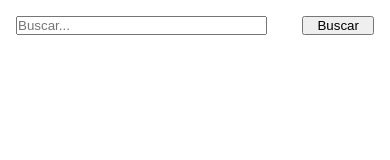
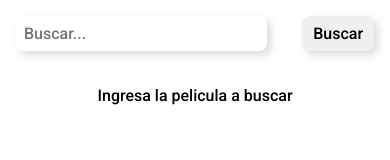
Before and after one commit to JoseDFN/Campus-Cine, a plain HTML site: page index.html in a window 390 px wide. Both pictures are taken after a click on the button "Buscar". Drawn offline with Linux system fonts and the light colour scheme.

Commit message:
feat: :sparkles: Updated keys, cardCreate function, search functionality, and mobile UI.
- Changed the key language of the keys in the literal objects for consistency. - Modified the cardCreate function to add a button and updated the layout of the entire card. - Added the searchFilm function to filter films based on user input. - Implemented onClick and keydown functionalities to trigger the searchFilm function, imported from methods. - Added CSS styles to enhance the user interface, focusing on improving the experience for mobile users.

```diff
--- a/css/style.css
+++ b/css/style.css
@@ -1,7 +1,15 @@
+@import url('https://fonts.googleapis.com/css2?family=Roboto:ital,wght@0,100..900;1,100..900&display=swap');
 * {
     box-sizing: border-box;
     padding: 0;
     margin: 0;
+    font-family: "Roboto", serif;
+    font-size: 1rem;
+    font-optical-sizing: auto;
+    font-weight: 450;
+    font-style: normal;
+    font-variation-settings:
+        "wdth" 100;
 }
 
 html {
@@ -18,7 +26,6 @@ html {
 display: flex;
 flex-direction: row;
 justify-content: space-between;
-max-height: 20%;
 }
 
 #films {
@@ -37,9 +44,13 @@ max-height: 20%;
     height: 100%;
 }
 
-.search__input{
+.search__input--box {
     width: 100%;
-    height: 80%;
+    height: 100%;
+    padding: .5rem;
+    border: 0 none;
+    border-radius: 8px;
+    box-shadow: 4px 4px 8px rgba(0, 0, 0, 0.15); /* sombra suave */
 }
 
 .search__bt{
@@ -47,15 +58,92 @@ max-height: 20%;
     height: 100%;
 }
 
-.search__button{
+.search__input--btn{
     width: 100%;
-    height: 80%;
+    height: 100%;
+    padding: 0.5rem;
+    border: 0 none;
+    border-radius: 8px;
+    box-shadow: 4px 4px 8px rgba(0, 0, 0, 0.15); /* sombra suave */
 }
 
 .card{
-    max-width: 95%;
+    width: 90%;
+    height: 85vh;
     display: flex;
     flex-direction: column;
     margin: 1rem auto 1rem auto;
-    gap: 1rem;
+    border: 1px transparent solid;
+    border-radius: 15px;
+    justify-content: center;
+    align-items: center;
+    transition: box-shadow 0.3s ease, border-color 0.3s ease; /* Animamos la sombra y el color del borde */
 }
+
+.title__container{
+    display: flex;
+    height: 10%;
+    width: 100%;
+    justify-content: center;
+    align-items: center;
+}
+
+.image__container{
+    display: flex;
+    height: 65%;
+    width: 85%;
+    justify-content: center;
+    align-items: center;
+}
+
+.description__container{
+    display: flex;
+    height: 17%;
+    width: 80%;
+    justify-content: center;
+    align-items: center;
+}
+
+.button__container{
+    display: flex;
+    height: 8%;
+    width: 25%;
+    justify-content: center;
+    align-items: center;
+}
+.title__card{
+    font-size: 2rem;
+    font-weight: bold;
+    text-align: center;
+}
+
+.img__card{
+    width: 100%;
+    border-radius: 10px;
+}
+
+.description__card{
+    font-size: 1.1rem;
+    text-align: justify;
+}
+
+.button__card{
+    width: 100%;
+    height: 65%;
+    border: none;
+    border-radius: 8px;
+    background-color: #333333c4;
+    color: #fff;
+    font-size: 1rem;
+    font-weight: bold;
+    transition: background-color 0.3s ease; /* Animamos el color del fondo */
+}
+
+.button__card:hover{
+    background-color: #333;
+}
+
+.card:hover{
+    background-color: #f1f1f1;
+    box-shadow: 6px 6px 8px rgba(0, 0, 0, 0.16); /* sombra suave */
+}
--- a/index.html
+++ b/index.html
@@ -11,10 +11,10 @@
     <header class="header container">
         <nav class="nav">
             <div class="search__bar">
-                <input type="text" class="search__input" placeholder="Buscar...">
+                <input type="text" class="search__input--box" id="search__input" placeholder="Buscar...">
             </div>
             <div class="search__bt">
-                <button class="search__button">Buscar</button>
+                <button class="search__input--btn" id="search__button">Buscar</button>
             </div>
         </nav>
     </header>
--- a/js/app.js
+++ b/js/app.js
@@ -1,9 +1,38 @@
-import { peliculas } from './data.js';
-import { crearTarjetas } from './methods.js';
+// Import the films array from the data.js module
+import { films } from './data.js';
 
-// Seleccionar el contenedor de las tarjetas
+// Import the searchFilm function from the methods.js module
+import { searchFilm } from './methods.js';
+
+// Select the container element where the movie cards will be displayed
 const container__films = document.getElementById('films');
-const userReq = document.getElementsByClassName('search__input');
 
-// Llamar a la función para crear tarjetas
-crearTarjetas(peliculas, container__films);
+// Add a click event listener to the search button
+document.getElementById('search__button').addEventListener('click',(e) => {
+
+  // Get the user's search query and convert it to lowercase
+  const userReq = document.getElementById('search__input').value.toLowerCase();
+
+  // Clear the container element before displaying new search results
+  container__films.innerHTML = "";
+
+  // Call the searchFilm function with the films array, user's search query, and container element
+  searchFilm(films, userReq, container__films)
+})
+
+// Add a keydown event listener to the search input field
+document.getElementById('search__input').addEventListener('keydown', (e) => {
+
+  // Check if the user pressed the Enter key
+  if (e.key === 'Enter') {
+
+    // Get the user's search query and convert it to lowercase
+    const userReq = document.getElementById('search__input').value.toLowerCase();
+
+    // Clear the container element before displaying new search results
+    container__films.innerHTML = "";
+
+    // Call the searchFilm function with the films array, user's search query, and container element
+    searchFilm(films, userReq, container__films)
+  }
+});
--- a/js/data.js
+++ b/js/data.js
@@ -1,182 +1,182 @@
-export const peliculas = [
+export const films = [
     {
-      titulo: "Inception",
-      imagen: "Inception.jpeg",
-      resumen: "Un ladrón que roba secretos corporativos a través del uso de tecnología de sueños debe realizar una misión casi imposible: implantar una idea en la mente de un objetivo.",
-      duracion: "148 minutos",
-      generos: ["Ciencia ficción", "Acción", "Thriller"],
+      title: "Inception",
+      image: "Inception.jpeg",
+      description: "Un ladrón que roba secretos corporativos a través del uso de tecnología de sueños debe realizar una misión casi imposible: implantar una idea en la mente de un objetivo.",
+      length: "148 minutos",
+      genre: ["Ciencia ficción", "Acción", "Thriller"],
       cast: ["Leonardo DiCaprio", "Joseph Gordon-Levitt", "Elliot Page"],
-      fechaLanzamiento: "2010-07-16"
+      dateLaunch: "2010-07-16"
     },
     {
-      titulo: "The Matrix",
-      imagen: "Matrix.jpeg",
-      resumen: "Un programador descubre que el mundo en el que vive es una simulación creada por máquinas inteligentes.",
-      duracion: "136 minutos",
-      generos: ["Ciencia ficción", "Acción"],
+      title: "The Matrix",
+      image: "Matrix.jpeg",
+      description: "Un programador descubre que el mundo en el que vive es una simulación creada por máquinas inteligentes.",
+      length: "136 minutos",
+      genre: ["Ciencia ficción", "Acción"],
       cast: ["Keanu Reeves", "Laurence Fishburne", "Carrie-Anne Moss"],
-      fechaLanzamiento: "1999-03-31"
+      dateLaunch: "1999-03-31"
     },
     {
-      titulo: "Interstellar",
-      imagen: "Interstellar.jpeg",
-      resumen: "Un equipo de astronautas viaja a través de un agujero de gusano para encontrar un nuevo hogar para la humanidad.",
-      duracion: "169 minutos",
-      generos: ["Ciencia ficción", "Aventura", "Drama"],
+      title: "Interstellar",
+      image: "Interstellar.jpeg",
+      description: "Un equipo de astronautas viaja a través de un agujero de gusano para encontrar un nuevo hogar para la humanidad.",
+      length: "169 minutos",
+      genre: ["Ciencia ficción", "Aventura", "Drama"],
       cast: ["Matthew McConaughey", "Anne Hathaway", "Jessica Chastain"],
-      fechaLanzamiento: "2014-11-07"
+      dateLaunch: "2014-11-07"
     },
     {
-      titulo: "Avatar",
-      imagen: "Avatar.jpeg",
-      resumen: "Un marine parapléjico es enviado a Pandora, donde se encuentra dividido entre seguir órdenes y proteger a los nativos del planeta.",
-      duracion: "162 minutos",
-      generos: ["Ciencia ficción", "Aventura", "Fantasía"],
+      title: "Avatar",
+      image: "Avatar.jpeg",
+      description: "Un marine parapléjico es enviado a Pandora, donde se encuentra dividido entre seguir órdenes y proteger a los nativos del planeta.",
+      length: "162 minutos",
+      genre: ["Ciencia ficción", "Aventura", "Fantasía"],
       cast: ["Sam Worthington", "Zoe Saldana", "Sigourney Weaver"],
-      fechaLanzamiento: "2009-12-18"
+      dateLaunch: "2009-12-18"
     },
     {
-      titulo: "The Dark Knight",
-      imagen: "TheDarkKnight.jpeg",
-      resumen: "Batman enfrenta su mayor desafío cuando el Joker desata el caos en Gotham.",
-      duracion: "152 minutos",
-      generos: ["Acción", "Crimen", "Drama"],
+      title: "The Dark Knight",
+      image: "TheDarkKnight.jpeg",
+      description: "Batman enfrenta su mayor desafío cuando el Joker desata el caos en Gotham.",
+      length: "152 minutos",
+      genre: ["Acción", "Crimen", "Drama"],
       cast: ["Christian Bale", "Heath Ledger", "Aaron Eckhart"],
-      fechaLanzamiento: "2008-07-18"
+      dateLaunch: "2008-07-18"
     },
     {
-      titulo: "Forrest Gump",
-      imagen: "ForrestGump.jpeg",
-      resumen: "La extraordinaria vida de Forrest Gump, un hombre con una inteligencia limitada pero un corazón enorme.",
-      duracion: "142 minutos",
-      generos: ["Drama", "Romance"],
+      title: "Forrest Gump",
+      image: "ForrestGump.jpeg",
+      description: "La extraordinaria vida de Forrest Gump, un hombre con una inteligencia limitada pero un corazón enorme.",
+      length: "142 minutos",
+      genre: ["Drama", "Romance"],
       cast: ["Tom Hanks", "Robin Wright", "Gary Sinise"],
-      fechaLanzamiento: "1994-07-06"
+      dateLaunch: "1994-07-06"
     },
     {
-      titulo: "Pulp Fiction",
-      imagen: "PulpFiction.jpeg",
-      resumen: "Varias historias interconectadas de crimen en Los Ángeles.",
-      duracion: "154 minutos",
-      generos: ["Crimen", "Drama"],
+      title: "Pulp Fiction",
+      image: "PulpFiction.jpeg",
+      description: "Varias historias interconectadas de crimen en Los Ángeles.",
+      length: "154 minutos",
+      genre: ["Crimen", "Drama"],
       cast: ["John Travolta", "Uma Thurman", "Samuel L. Jackson"],
-      fechaLanzamiento: "1994-10-14"
+      dateLaunch: "1994-10-14"
     },
     {
-      titulo: "The Shawshank Redemption",
-      imagen: "ShawshankRedemption.jpeg",
-      resumen: "Un banquero injustamente encarcelado planea su escape mientras forja una amistad en prisión.",
-      duracion: "142 minutos",
-      generos: ["Drama"],
+      title: "The Shawshank Redemption",
+      image: "TheShawshankRedemption.jpeg",
+      description: "Un banquero injustamente encarcelado planea su escape mientras forja una amistad en prisión.",
+      length: "142 minutos",
+      genre: ["Drama"],
       cast: ["Tim Robbins", "Morgan Freeman", "Bob Gunton"],
-      fechaLanzamiento: "1994-09-22"
+      dateLaunch: "1994-09-22"
     },
     {
-      titulo: "The Godfather",
-      imagen: "TheGodfather.jpeg",
-      resumen: "La historia de la familia Corleone y su lucha por mantener el control en el mundo del crimen organizado.",
-      duracion: "175 minutos",
-      generos: ["Crimen", "Drama"],
+      title: "The Godfather",
+      image: "TheGodfather.jpeg",
+      description: "La historia de la familia Corleone y su lucha por mantener el control en el mundo del crimen organizado.",
+      length: "175 minutos",
+      genre: ["Crimen", "Drama"],
       cast: ["Marlon Brando", "Al Pacino", "James Caan"],
-      fechaLanzamiento: "1972-03-24"
+      dateLaunch: "1972-03-24"
     },
     {
-      titulo: "Gladiator",
-      imagen: "Gladiator.jpeg",
-      resumen: "Un general romano caído en desgracia se convierte en gladiador para vengar a su familia.",
-      duracion: "155 minutos",
-      generos: ["Acción", "Drama"],
+      title: "Gladiator",
+      image: "Gladiator.jpeg",
+      description: "Un general romano caído en desgracia se convierte en gladiador para vengar a su familia.",
+      length: "155 minutos",
+      genre: ["Acción", "Drama"],
       cast: ["Russell Crowe", "Joaquin Phoenix", "Connie Nielsen"],
-      fechaLanzamiento: "2000-05-05"
+      dateLaunch: "2000-05-05"
     },
     {
-      titulo: "The Avengers",
-      imagen: "TheAvengers.jpeg",
-      resumen: "Un grupo de superhéroes se une para salvar al mundo de una amenaza alienígena.",
-      duracion: "143 minutos",
-      generos: ["Acción", "Aventura", "Ciencia ficción"],
+      title: "The Avengers",
+      image: "TheAvengers.jpeg",
+      description: "Un grupo de superhéroes se une para salvar al mundo de una amenaza alienígena.",
+      length: "143 minutos",
+      genre: ["Acción", "Aventura", "Ciencia ficción"],
       cast: ["Robert Downey Jr.", "Chris Evans", "Scarlett Johansson"],
-      fechaLanzamiento: "2012-05-04"
+      dateLaunch: "2012-05-04"
     },
     {
-      titulo: "Titanic",
-      imagen: "Titanic.jpeg",
-      resumen: "Una historia de amor trágica a bordo del famoso barco que se hundió en 1912.",
-      duracion: "195 minutos",
-      generos: ["Drama", "Romance"],
+      title: "Titanic",
+      image: "Titanic.jpeg",
+      description: "Una historia de amor trágica a bordo del famoso barco que se hundió en 1912.",
+      length: "195 minutos",
+      genre: ["Drama", "Romance"],
       cast: ["Leonardo DiCaprio", "Kate Winslet", "Billy Zane"],
-      fechaLanzamiento: "1997-12-19"
+      dateLaunch: "1997-12-19"
     },
     {
-      titulo: "Joker",
-      imagen: "Joker.jpeg",
-      resumen: "La transformación de Arthur Fleck en el infame villano Joker.",
-      duracion: "122 minutos",
-      generos: ["Drama", "Crimen", "Thriller"],
+      title: "Joker",
+      image: "Joker.jpeg",
+      description: "La transformación de Arthur Fleck en el infame villano Joker.",
+      length: "122 minutos",
+      genre: ["Drama", "Crimen", "Thriller"],
       cast: ["Joaquin Phoenix", "Robert De Niro", "Zazie Beetz"],
-      fechaLanzamiento: "2019-10-04"
+      dateLaunch: "2019-10-04"
     },
     {
-      titulo: "Spider-Man: No Way Home",
-      imagen: "SpiderManNoWayHome.jpeg",
-      resumen: "Spider-Man debe enfrentarse a enemigos del multiverso tras desatar el caos con un hechizo fallido.",
-      duracion: "148 minutos",
-      generos: ["Acción", "Aventura", "Ciencia ficción"],
+      title: "Spider-Man: No Way Home",
+      image: "SpiderManNoWayHome.jpeg",
+      description: "Spider-Man debe enfrentarse a enemigos del multiverso tras desatar el caos con un hechizo fallido.",
+      length: "148 minutos",
+      genre: ["Acción", "Aventura", "Ciencia ficción"],
       cast: ["Tom Holland", "Zendaya", "Benedict Cumberbatch"],
-      fechaLanzamiento: "2021-12-17"
+      dateLaunch: "2021-12-17"
     },
     {
-      titulo: "Parasite",
-      imagen: "Parasite.jpeg",
-      resumen: "Una familia pobre se infiltra en la vida de una familia rica con resultados inesperados.",
-      duracion: "132 minutos",
-      generos: ["Drama", "Thriller"],
+      title: "Parasite",
+      image: "Parasite.jpeg",
+      description: "Una familia pobre se infiltra en la vida de una familia rica con resultados inesperados.",
+      length: "132 minutos",
+      genre: ["Drama", "Thriller"],
       cast: ["Song Kang-ho", "Lee Sun-kyun", "Cho Yeo-jeong"],
-      fechaLanzamiento: "2019-05-30"
+      dateLaunch: "2019-05-30"
     },
     {
-      titulo: "The Lion King",
-      imagen: "TheLionKing.jpeg",
-      resumen: "La historia de Simba, un joven león que debe reclamar su lugar como rey de la sabana.",
-      duracion: "88 minutos",
-      generos: ["Animación", "Aventura", "Drama"],
+      title: "The Lion King",
+      image: "TheLionKing.jpeg",
+      description: "La historia de Simba, un joven león que debe reclamar su lugar como rey de la sabana.",
+      length: "88 minutos",
+      genre: ["Animación", "Aventura", "Drama"],
       cast: ["Matthew Broderick", "Jeremy Irons", "James Earl Jones"],
-      fechaLanzamiento: "1994-06-15"
+      dateLaunch: "1994-06-15"
     },
     {
-      titulo: "Frozen",
-      imagen: "Frozen.jpeg",
-      resumen: "Dos hermanas deben salvar su reino del invierno eterno y aprender a reconectar entre ellas.",
-      duracion: "102 minutos",
-      generos: ["Animación", "Aventura", "Fantasía"],
+      title: "Frozen",
+      image: "Frozen.jpeg",
+      description: "Dos hermanas deben salvar su reino del invierno eterno y aprender a reconectar entre ellas.",
+      length: "102 minutos",
+      genre: ["Animación", "Aventura", "Fantasía"],
       cast: ["Kristen Bell", "Idina Menzel", "Jonathan Groff"],
-      fechaLanzamiento: "2013-11-27"
+      dateLaunch: "2013-11-27"
     },
     {
-      titulo: "Jurassic Park",
-      imagen: "JurassicPark.jpeg",
-      resumen: "Un parque temático de dinosaurios se convierte en un caos cuando las criaturas escapan de su contención.",
-      duracion: "127 minutos",
-      generos: ["Aventura", "Ciencia ficción"],
+      title: "Jurassic Park",
+      image: "JurassicPark.jpeg",
+      description: "Un parque temático de dinosaurios se convierte en un caos cuando las criaturas escapan de su contención.",
+      length: "127 minutos",
+      genre: ["Aventura", "Ciencia ficción"],
       cast: ["Sam Neill", "Laura Dern", "Jeff Goldblum"],
-      fechaLanzamiento: "1993-06-11"
+      dateLaunch: "1993-06-11"
     },
     {
-      titulo: "Toy Story",
-      imagen: "ToyStory.jpeg",
-      resumen: "Las aventuras de Woody, Buzz y el resto de los juguetes cuando su dueño no está en casa.",
-      duracion: "81 minutos",
-      generos: ["Animación", "Aventura", "Comedia"],
+      title: "Toy Story",
+      image: "ToyStory.jpeg",
+      description: "Las aventuras de Woody, Buzz y el resto de los juguetes cuando su dueño no está en casa.",
+      length: "81 minutos",
+      genre: ["Animación", "Aventura", "Comedia"],
       cast: ["Tom Hanks", "Tim Allen", "Don Rickles"],
-      fechaLanzamiento: "1995-11-22"
+      dateLaunch: "1995-11-22"
     },
     {
-      titulo: "Black Panther",
-      imagen: "BlackPanther.jpeg",
-      resumen: "El recién coronado rey de Wakanda debe defender su trono y proteger su nación.",
-      duracion: "134 minutos",
-      generos: ["Acción", "Aventura", "Ciencia ficción"],
+      title: "Black Panther",
+      image: "BlackPanther.jpeg",
+      description: "El recién coronado rey de Wakanda debe defender su trono y proteger su nación.",
+      length: "134 minutos",
+      genre: ["Acción", "Aventura", "Ciencia ficción"],
       cast: ["Chadwick Boseman", "Michael B. Jordan", "Lupita Nyong'o"],
-      fechaLanzamiento: "2018-02-16"
+      dateLaunch: "2018-02-16"
     }
   ];
--- a/js/methods.js
+++ b/js/methods.js
@@ -1,27 +1,72 @@
-import { peliculas } from "./data";
+// Función para crear tarjetas dinámicamente
+export function cardCreate(films, container) {
 
-// Función para crear tarjetas dinámicamente
-export function crearTarjetas(peliculas, contenedor) {
+  // Iterate over each film object in the films array
+  films.forEach(film => {
 
-  peliculas.forEach(pelicula => {
-    const {titulo, imagen, resumen} = pelicula
+    // Destructure the film object to get the title, image, and description properties
+    const {title, image, description} = film
+
+    // Create a new div element and assign the "card" class to it
     const card = document.createElement("div");
     card.classList.add("card");
 
+    // Use template literals to create the HTML structure for the movie card
+    // The title, image, and description are inserted into the respective HTML elements
     card.innerHTML = `
-    <img class= "img__card" src="./img/${imagen}" alt="${titulo}">
-    <div class="content">
-      <h2 class = "title__card">${titulo}</h2>
-      <p class = "description__card">${resumen}</p>
+    <div class="title__container">
+      <h2 class = "title__card">${title}</h2>
+    </div>
+    <div class="image__container">
+      <img class= "img__card" src="./img/${image}" alt="${title}">
+    </div>
+    <div class="description__container">
+      <p class = "description__card">${description}</p>
+    </div>
+    <div class = "button__container">
+      <button class="button__card">Ver más</button>
     </div>
     `;
-    contenedor.appendChild(card);
+
+    // Append the newly created card element to the specified container
+    container.appendChild(card);
+  });
+};
+
+// Function to search for a film and display results
+export function searchFilm(films, query, container) {
+  // Return a new Promise to handle asynchronous operations
+  return new Promise((resolve, reject) => {
+    // Check if the query is empty
+    if (!query) {
+      // Create a message element to inform the user to enter a search term
+      const noResultsMessage = document.createElement('p');
+      noResultsMessage.innerHTML = `<br>Ingresa la pelicula a buscar`;
+      container.appendChild(noResultsMessage);
+      // Reject the promise as no query was provided
+      reject();
+      return;
+    }
+
+    // Filter the films array to find matches with the query
+    const filter = films.filter((film) =>
+      film.title.toLowerCase().includes(query.toLowerCase())
+    );
+
+    // Check if no films matched the query
+    if (filter.length === 0) {
+      // Create a message element to inform the user that no films were found
+      const noResultsMessage = document.createElement('p');
+      noResultsMessage.innerHTML = `<br>Lo sentimos, no tenemos disponible la pelicula ${query} en este momento`;
+      container.appendChild(noResultsMessage);
+      // Resolve the promise as the search operation is complete
+      resolve();
+      return;
+    }
+
+    // If films are found, create cards for each film
+    cardCreate(filter, container);
+    // Resolve the promise as the search operation is complete
+    resolve();
   });
 }
-
-export function filmFiltering(query, peliculas){
-  const {titulo} = peliculas;
-  peliculas.then(peliculas => {
-    return peliculas.filter(film => film.toLowerCase().includes(query))
-  });
-}
```
